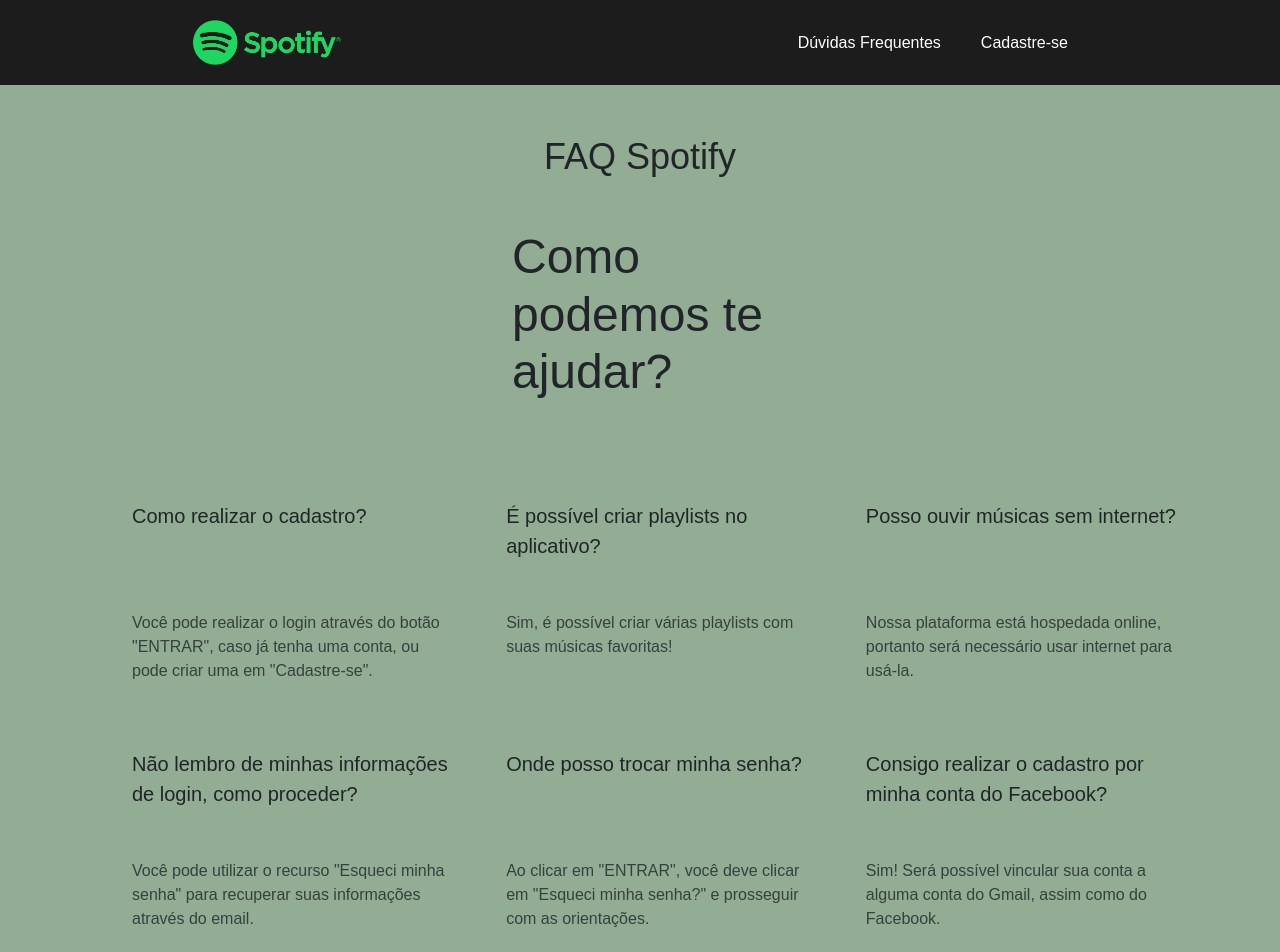
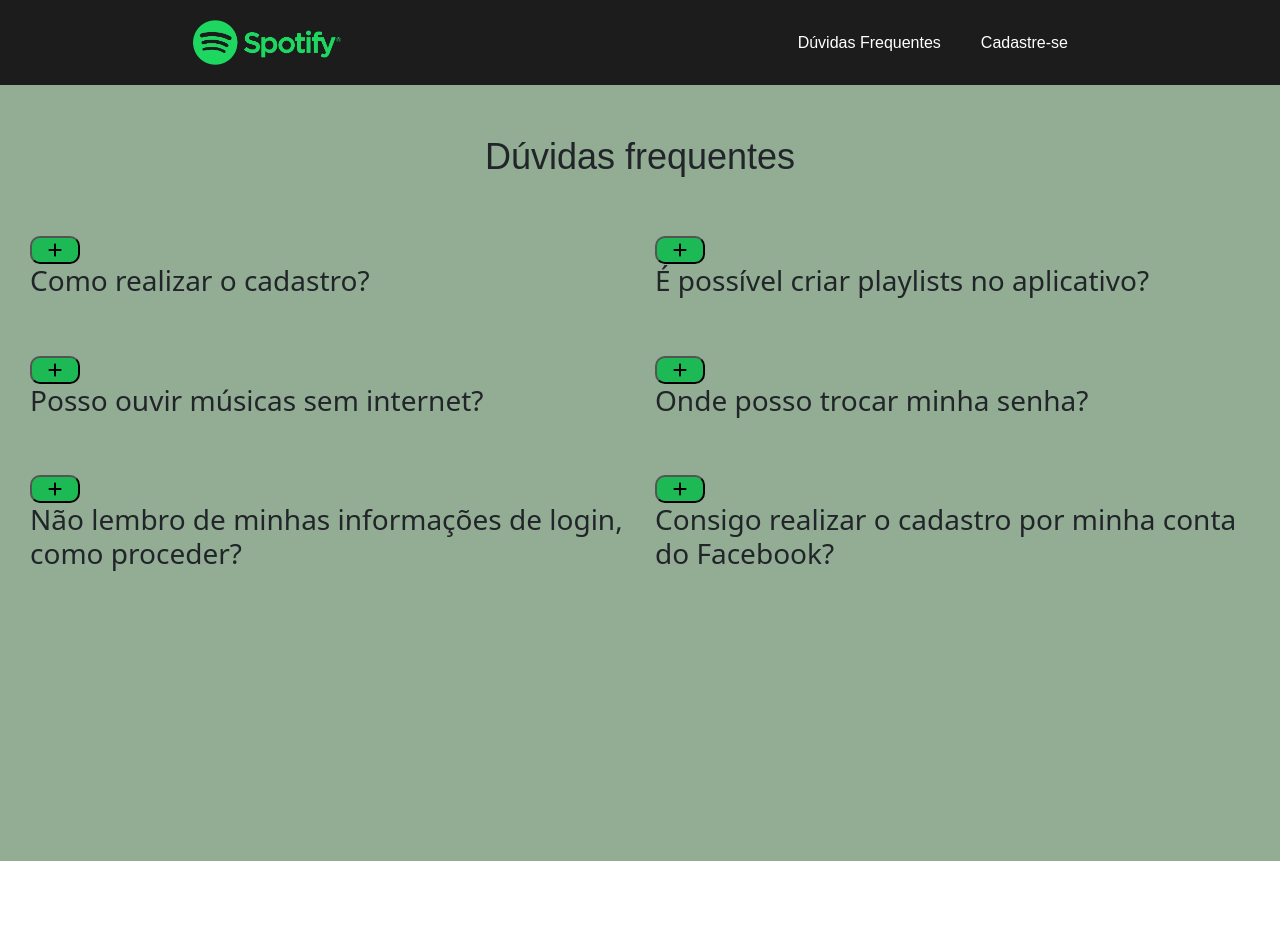
Before and after one commit to ricardoddev/spotify-react, a React (Create React App) app: page /faq in a window 1280 px wide. Shown: the top 952 px of the page. After the commit the page ends 861 px from the top, so only its background shows below. Built offline with nearby package versions, Linux system fonts and the light colour scheme.

Commit message:
adicionando css do novo faq

```diff
--- a/src/App.js
+++ b/src/App.js
@@ -8,7 +8,6 @@ import AddPlaylist from "./components/AddPlaylist";
 import Login from "./components/Login";
 import { Routes, Route } from "react-router-dom";
 import AddSongToPlaylist from "./components/AddSongtoPlaylist";
-import Faq2 from "./components/TesteFaq";
 import Usuario from "./components/Usuario";
 import DeletePlaylist from "./components/DeletePlaylist";
 
@@ -17,14 +16,13 @@ export default function App() {
     <div>
       <Routes>
         <Route path="/" element={<Home />} />
-        <Route path="/faq" element={<Faq />} />
         <Route path="/cadastro" element={<Cadastro />} />
         <Route path="/login" element={<Login />} />
         <Route path="/playlists/" element={<PlaylistsList />} />
         <Route path="/playlists/:id" element={<PlaylistPage />} />
         <Route path="/addplaylist" element={<AddPlaylist />} />
         <Route path="playlist/:id/addsong" element={<AddSongToPlaylist />} />
-        <Route path="/faq2" element={<Faq2 />} />
+        <Route path="/faq" element={<Faq />} />
         <Route path="/Usuario" element={<Usuario />} />
         <Route path="/apagarplaylist" element={<DeletePlaylist />} />
       </Routes>
--- a/src/components/Faq.jsx
+++ b/src/components/Faq.jsx
@@ -1,36 +1,82 @@
-import React from 'react';
+import { FontAwesomeIcon } from "@fortawesome/react-fontawesome";
+import { faPlus, faMinus } from "@fortawesome/free-solid-svg-icons";
+import { useState } from "react";
+import "../style.css";
+import Cabecalho from "./Cabecalho";
 
-import Cabecalho from "./Cabecalho";
-import "../style.css"
+const InfoBox = ({ pergunta, resposta }) => {
+  const [isOpen, setIsOpen] = useState(false);
 
+  const toggle = () => setIsOpen(!isOpen);
 
-const Faq = () =>{
-    return (
-        <main id="faq">
-            <Cabecalho />
-            <h2>FAQ Spotify</h2>
-            <h1>Como podemos te ajudar?</h1>
-            <ul id="duvidas">
-                <li id="duvida1">Como realizar o cadastro?</li>
-                <p id="resposta1">Você pode realizar o login através do botão "ENTRAR", caso já tenha uma conta, ou pode criar uma em "Cadastre-se".</p>
+  return (
+    <div className="info-box">
+      <button onClick={toggle}>
+        <FontAwesomeIcon
+          icon={isOpen ? faMinus : faPlus}
+          className={isOpen ? "rotate" : ""}
+        />
+      </button>
+      <div>
+        <h3>{pergunta}</h3>
+        {isOpen && <p>{resposta}</p>}
+      </div>
+    </div>
+  );
+};
 
-                <li id="duvida2">É possível criar playlists no aplicativo?</li>
-                <p id="resposta2">Sim, é possível criar várias playlists com suas músicas favoritas!</p>
+const Faq2 = () => {
+  const perguntas = [
+    {
+      pergunta: "Como realizar o cadastro?",
+      resposta:
+        'Realize o login através do botão "ENTRAR", caso já tenha uma conta, ou crie uma em "Cadastre-se".',
+    },
+    {
+      pergunta: "É possível criar playlists no aplicativo?",
+      resposta:
+        "Sim, é possível criar várias playlists com suas músicas favoritas!",
+    },
+    {
+      pergunta: "Posso ouvir músicas sem internet?",
+      resposta:
+        "Nossa plataforma está hospedada online, portanto será necessário usar internet para usá-la.",
+    },
+    {
+      pergunta: "Onde posso trocar minha senha?",
+      resposta:
+        'Ao clicar em "ENTRAR", você deve clicar em "Esqueci minha senha?" e prosseguir com as orientações.',
+    },
+    {
+      pergunta: "Não lembro de minhas informações de login, como proceder?",
+      resposta:
+        'Você pode utilizar o recurso "Esqueci minha senha" para recuperar suas informações através do email.',
+    },
+    {
+      pergunta: "Consigo realizar o cadastro por minha conta do Facebook?",
+      resposta:
+        "Sim! Será possível vincular sua conta a alguma conta do Gmail, assim como do Facebook.",
+    },
+  ];
 
-                <li id="duvida3">Posso ouvir músicas sem internet?</li>
-                <p id="resposta3">Nossa plataforma está hospedada online, portanto será necessário usar internet para usá-la.</p>
+  return (
+    <>
+      <Cabecalho/>
+      <div className="faq">
+        <h2>Dúvidas frequentes</h2>
+        <div className="info-box-container">
+          {perguntas.map((pergunta, index) => (
+            <InfoBox
+              key={index}
+              pergunta={pergunta.pergunta}
+              resposta={pergunta.resposta}
+            />
+          ))}
+        </div>
+      </div>
+      <div id="preencher-bg"></div>
+    </>
+  );
+};
 
-                <li id="duvida5">Onde posso trocar minha senha?</li>
-                <p id="resposta5">Ao clicar em "ENTRAR", você deve clicar em "Esqueci minha senha?" e prosseguir com as orientações.</p>
-
-                <li id="duvida4">Não lembro de minhas informações de login, como proceder?</li>
-                <p id="resposta4">Você pode utilizar o recurso "Esqueci minha senha" para recuperar suas informações através do email.</p>
-
-                <li id="duvida6">Consigo realizar o cadastro por minha conta do Facebook?</li>
-                <p id="resposta6">Sim! Será possível vincular sua conta a alguma conta do Gmail, assim como do Facebook.</p>
-            </ul>
-        </main>
-    )
-}
-
-export default Faq
+export default Faq2;
--- a/src/components/TesteFaq.jsx
+++ /dev/null
@@ -1,77 +0,0 @@
-import { FontAwesomeIcon } from "@fortawesome/react-fontawesome";
-import { faPlus, faMinus } from "@fortawesome/free-solid-svg-icons";
-import { useState } from "react";
-import "../style.css";
-
-const InfoBox = ({ pergunta, resposta }) => {
-  const [isOpen, setIsOpen] = useState(false);
-
-  const toggle = () => setIsOpen(!isOpen);
-
-  return (
-    <div className="info-box">
-      <button onClick={toggle}>
-        <FontAwesomeIcon
-          icon={isOpen ? faMinus : faPlus}
-          className={isOpen ? "rotate" : ""}
-        />
-      </button>
-      <div className="info-box-content">
-        <h3>{pergunta}</h3>
-        {isOpen && <p>{resposta}</p>}
-      </div>
-    </div>
-  );
-};
-
-const Faq = () => {
-  const perguntas = [
-    {
-      pergunta: "Como realizar o cadastro?",
-      resposta:
-        'Você pode realizar o login através do botão "ENTRAR", caso já tenha uma conta, ou pode criar uma em "Cadastre-se".',
-    },
-    {
-      pergunta: "É possível criar playlists no aplicativo?",
-      resposta:
-        "Sim, é possível criar várias playlists com suas músicas favoritas!",
-    },
-    {
-      pergunta: "Posso ouvir músicas sem internet?",
-      resposta:
-        "Nossa plataforma está hospedada online, portanto será necessário usar internet para usá-la.",
-    },
-    {
-      pergunta: "Onde posso trocar minha senha?",
-      resposta:
-        'Ao clicar em "ENTRAR", você deve clicar em "Esqueci minha senha?" e prosseguir com as orientações.',
-    },
-    {
-      pergunta: "Não lembro de minhas informações de login, como proceder?",
-      resposta:
-        'Você pode utilizar o recurso "Esqueci minha senha" para recuperar suas informações através do email.',
-    },
-    {
-      pergunta: "Consigo realizar o cadastro por minha conta do Facebook?",
-      resposta:
-        "Sim! Será possível vincular sua conta a alguma conta do Gmail, assim como do Facebook.",
-    },
-  ];
-
-  return (
-    <div className="faq">
-      <h2>Perguntas frequentes</h2>
-      <div className="info-box-container">
-        {perguntas.map((pergunta, index) => (
-          <InfoBox
-            key={index}
-            pergunta={pergunta.pergunta}
-            resposta={pergunta.resposta}
-          />
-        ))}
-      </div>
-    </div>
-  );
-};
-
-export default Faq;
--- a/src/style.css
+++ b/src/style.css
@@ -159,100 +159,6 @@ main {
   margin-top: 10px;
 }
 
-#faq {
-  background-color: #92ad94;
-  height: 100%;
-  padding-bottom: 82.8px;
-}
-
-#faq h2 {
-  font-family: "Rajdhani", sans-serif;
-  font-size: 36px;
-  display: flex;
-  align-items: center;
-  justify-content: center;
-  padding: 50px 0;
-  margin: 0 auto;
-}
-
-#faq h1 {
-  font-size: 48px;
-  font-family: "Mulish", sans-serif;
-  width: 20vw;
-  margin: 0 auto;
-}
-
-#duvidas {
-  display: grid;
-  grid-template-areas:
-    "d1 d2 d3"
-    "r1 r2 r3"
-    "d4 d5 d6"
-    "r4 r5 r6";
-  margin: 100px;
-  justify-content: space-evenly;
-  row-gap: 50px;
-  column-gap: 50px;
-}
-
-#duvida1 {
-  grid-area: d1;
-}
-
-#duvida2 {
-  grid-area: d2;
-}
-
-#duvida3 {
-  grid-area: d3;
-}
-
-#duvida4 {
-  grid-area: d4;
-}
-
-#duvida5 {
-  grid-area: d5;
-}
-
-#duvida6 {
-  grid-area: d6;
-}
-
-#resposta1 {
-  grid-area: r1;
-}
-
-#resposta2 {
-  grid-area: r2;
-}
-
-#resposta3 {
-  grid-area: r3;
-}
-
-#resposta4 {
-  grid-area: r4;
-}
-
-#resposta5 {
-  grid-area: r5;
-}
-
-#resposta6 {
-  grid-area: r6;
-}
-
-#duvidas li {
-  list-style-type: none;
-  font-size: 20px;
-  font-family: "Mulish", sans-serif;
-}
-
-#duvidas p {
-  font-family: "Mulish", sans-serif;
-  color: #36413e;
-}
 
 .playlists {
   background-color: #696969;
@@ -391,3 +297,44 @@ main {
   transform: rotate(180deg);
   transition: transform 0.2s ease-in-out;
 }
+
+
+.faq {
+  background-color: #92ad94;
+  height: 100%;
+  padding-bottom: 82.8px;
+  display: flex;
+  flex-direction: column;
+  align-items: center;
+  justify-content: center;
+}
+
+.faq h2 {
+  font-family: "Rajdhani", sans-serif;
+  font-size: 36px;
+  padding: 50px 0;
+}
+
+.info-box-container {
+  display: grid;
+  grid-template-columns: 1fr 1fr;
+  row-gap: 50px;
+  column-gap: 30px;
+  margin: 0 30px 0 30px;
+}
+
+.info-box button {
+  width: 50px;
+  background-color: #1db954;
+  border-radius: 10px;
+}
+
+.info-box div p {
+  color: #fff;
+  font-weight: bold;
+}
+
+#preencher-bg {
+  background-color: #92ad94;
+  height: 200px;
+}
```
